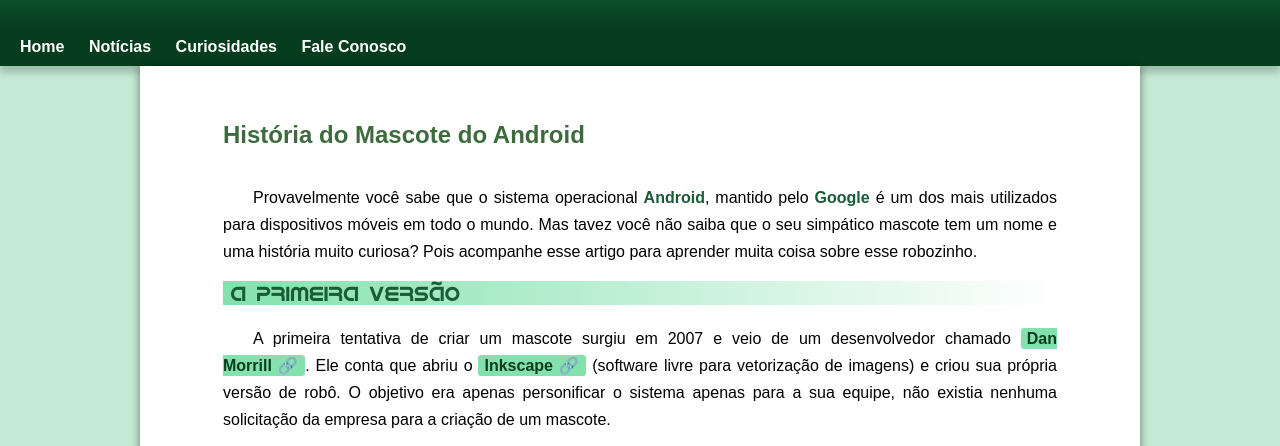
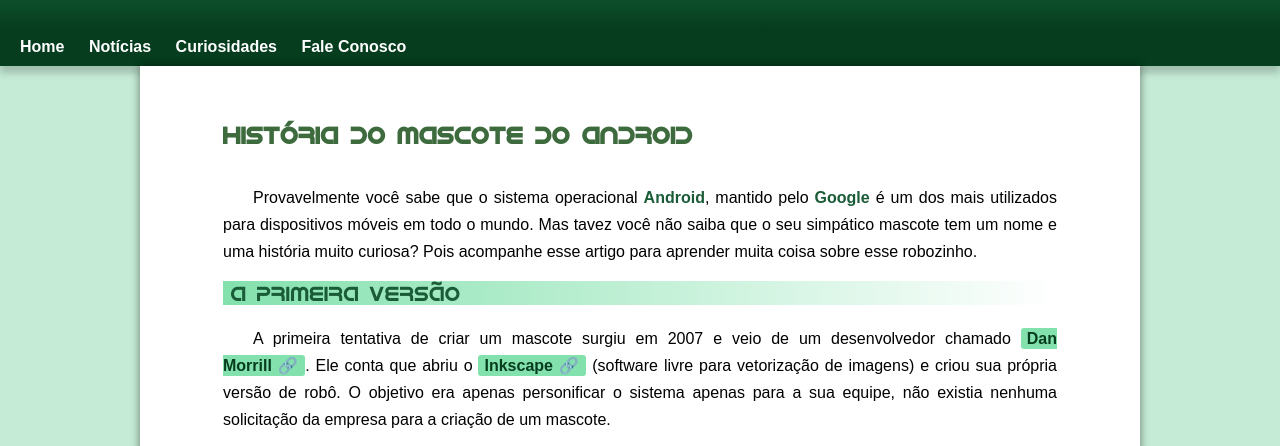
Before and after one commit to CarlosOtrebla/android, a plain HTML site: page index.html in a window 1280 px wide. Shown: the part 142-588 px from the top of the page. Drawn offline with Linux system fonts and the light colour scheme.

Commit message:
troca de fonte em article>h1

```diff
--- a/style.css
+++ b/style.css
@@ -164,6 +164,7 @@ article {
 }
 
 article h1 {
+    font-family: var(--fonte-android);
     color: rgba(2, 62, 2, 0.767);
     padding: 20px 0px;
 
```
